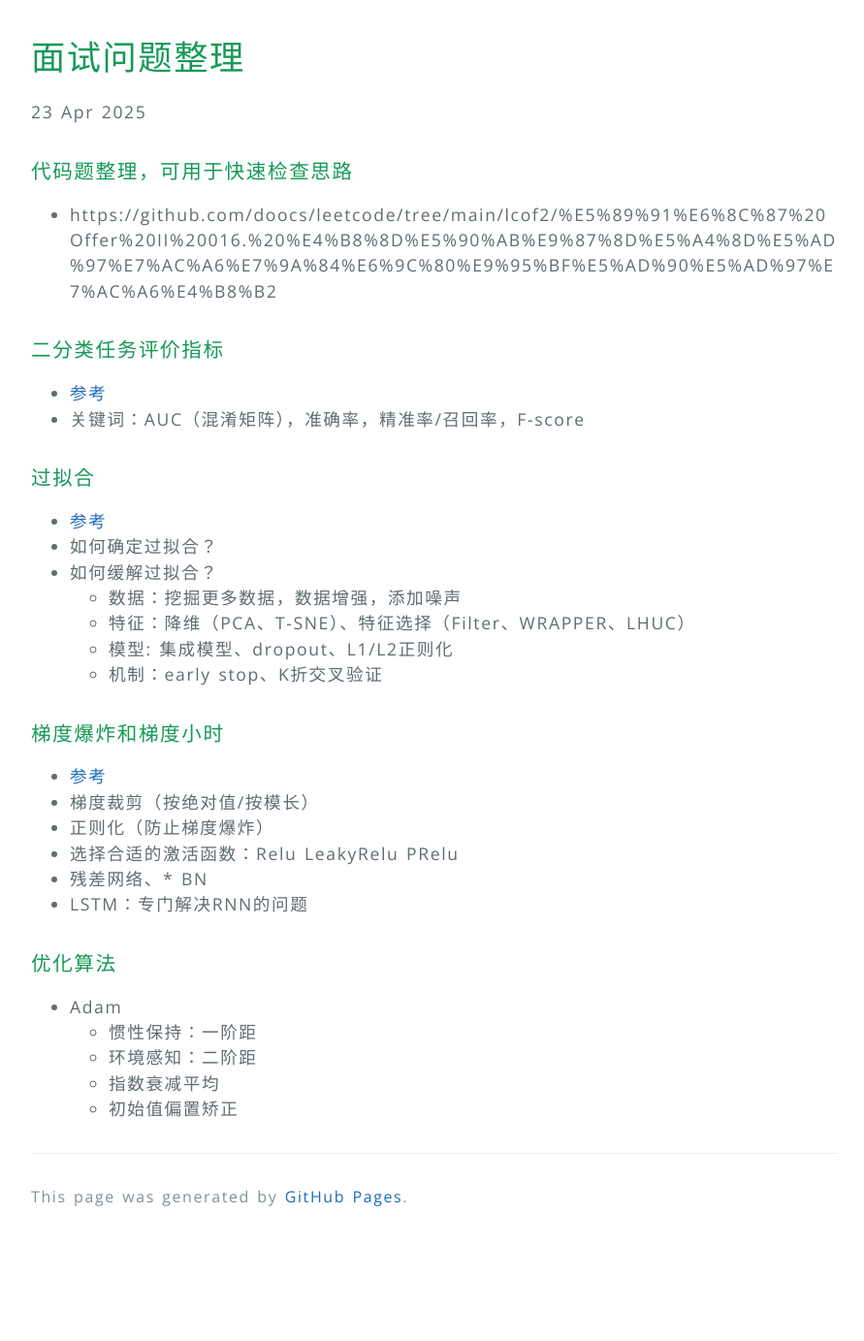
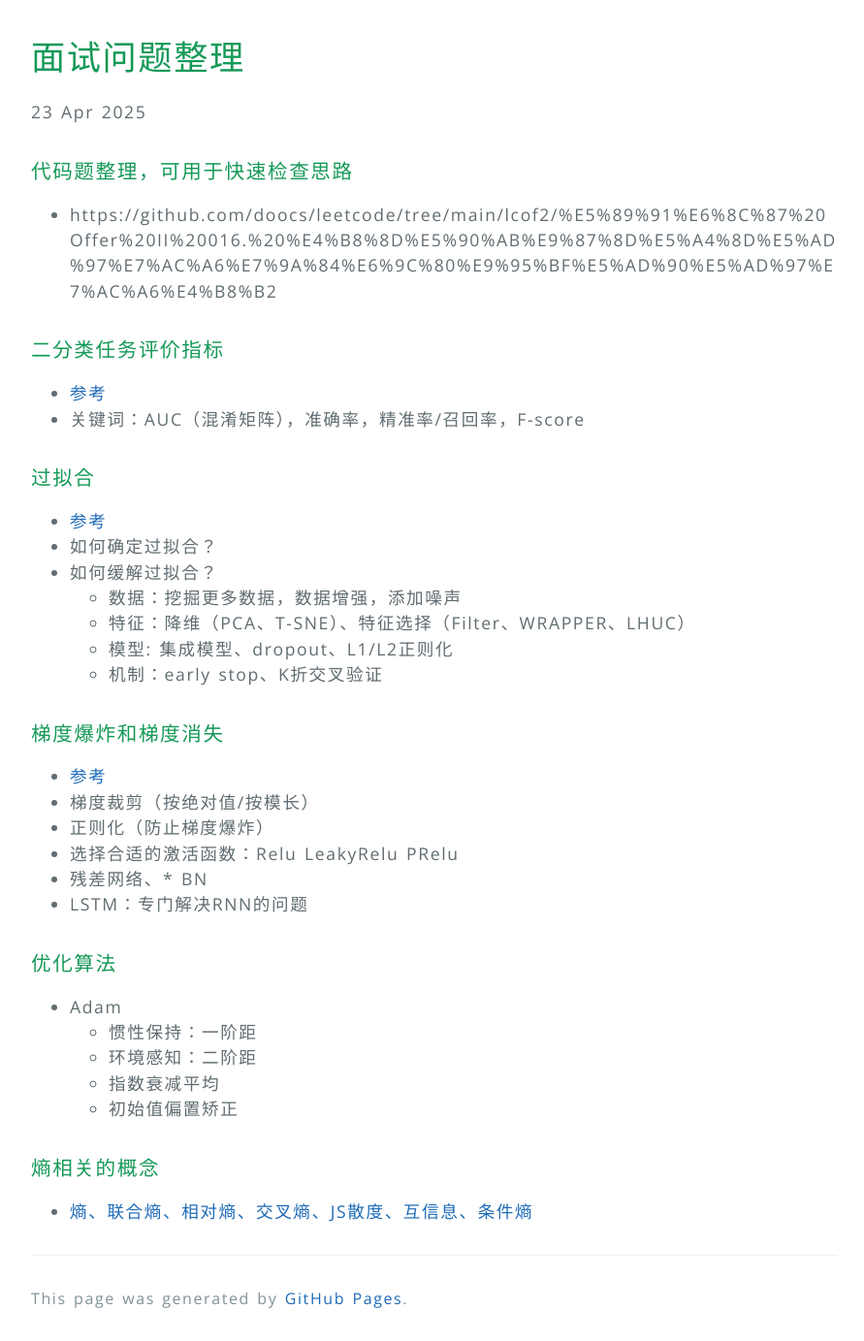
Before and after one commit to cactiiii/cactiiii.github.io, a Jekyll site: the page built from _posts/2025-04-23-面试问题整理.md, in a window 1280 px wide. Shown: the whole page at 97% size, without its empty margins (192-1083 px from the left). Built offline with Jekyll 4.4.1, drawn with Linux system fonts in a browser that asks for light colours; before the commit the page ends 1278 px from its top, so only the background shows below that.

Commit message:
Update 2025-04-23-面试问题整理.md

```diff
--- a/_posts/2025-04-23-面试问题整理.md
+++ b/_posts/2025-04-23-面试问题整理.md
@@ -19,7 +19,7 @@ categories: [paper translate]
   * 模型: 集成模型、dropout、L1/L2正则化
   * 机制：early stop、K折交叉验证
 
-### 梯度爆炸和梯度小时
+### 梯度爆炸和梯度消失
 * [参考](https://zhuanlan.zhihu.com/p/68579467)
 * 梯度裁剪（按绝对值/按模长）
 * 正则化（防止梯度爆炸）
@@ -33,3 +33,6 @@ categories: [paper translate]
   * 环境感知：二阶距
   * 指数衰减平均
   * 初始值偏置矫正
+
+### 熵相关的概念
+* [熵、联合熵、相对熵、交叉熵、JS散度、互信息、条件熵](https://developer.aliyun.com/article/1507693)
```
